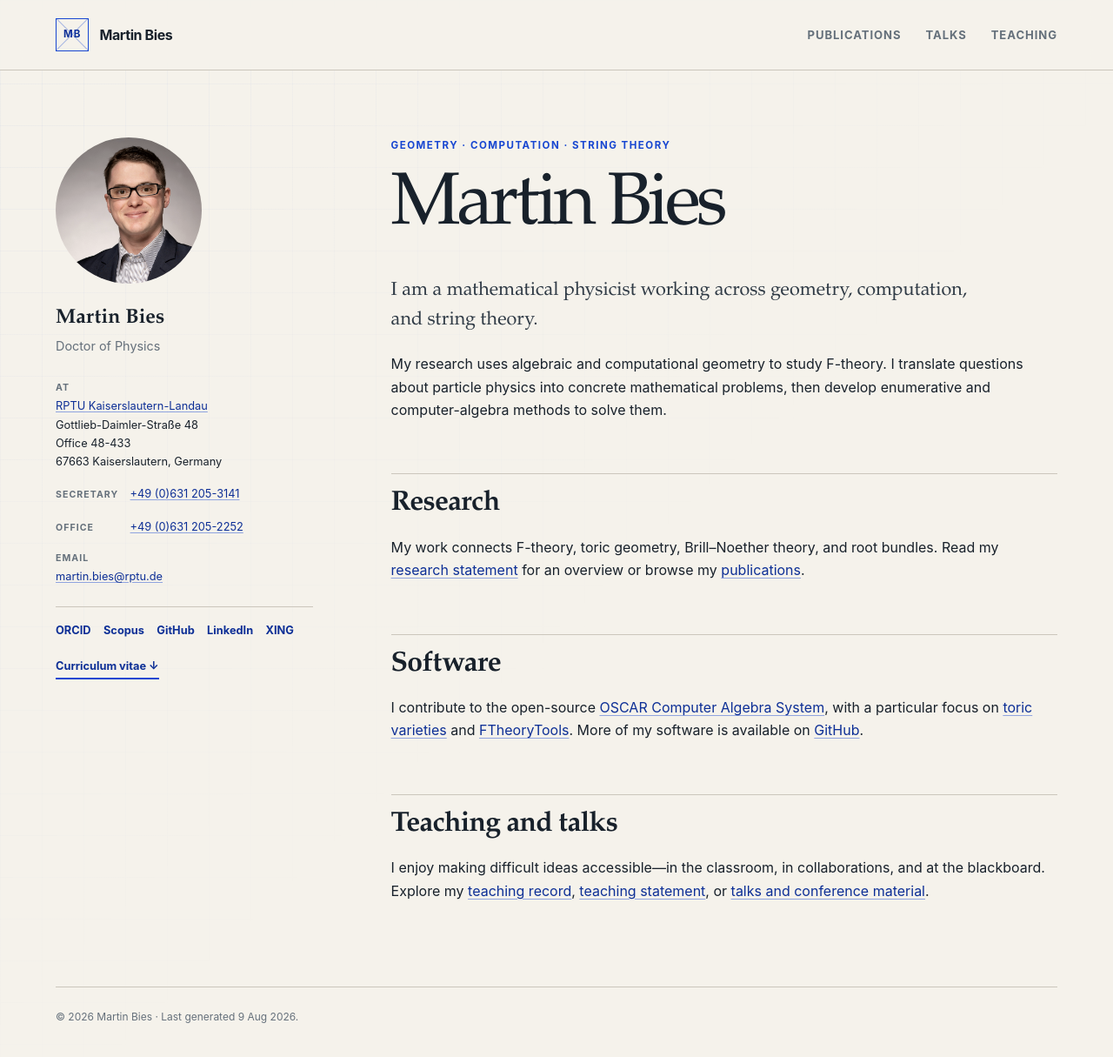
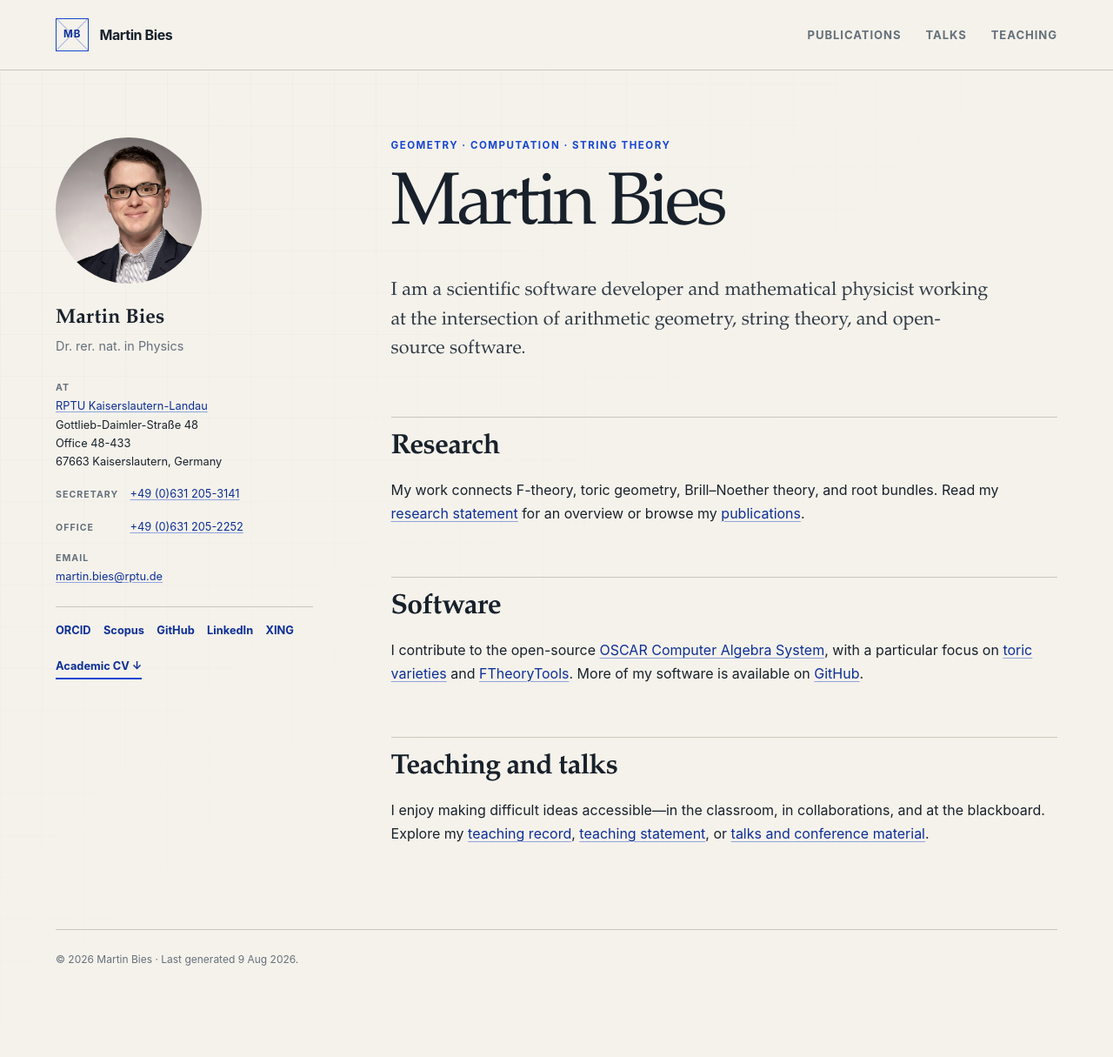
Before and after one commit to MartinBies/MartinBies.github.io, a Jekyll site: the page built from index.md, in a window 1280 px wide and 1219 px high. Shown: the top 1215 px of the window at 87% size. Built offline with Jekyll 4.4.1, drawn with Linux system fonts in a browser that asks for light colours.

Commit message:
Update content

```diff
--- a/_config.yml
+++ b/_config.yml
@@ -12,7 +12,7 @@ theme: null
 # Site Author
 author:
   name: *name
-  bio: "Doctor of Physics"
+  bio: "Dr. rer. nat. in Physics"
   location: "RPTU Kaiserslautern-Landau"
   directions_url: "https://rptu.de/en/routes-and-means-of-transport"
   address: "Gottlieb-Daimler-Straße 48"
--- a/_layouts/default.html
+++ b/_layouts/default.html
@@ -85,7 +85,7 @@
             <a href="https://www.linkedin.com/in/{{ author.linkedin }}" rel="me">LinkedIn</a>
             <a href="https://www.xing.com/profile/{{ author.xing }}" rel="me">XING</a>
           </nav>
-          <a class="profile-cv" href="{{ '/Materials/General/CV_MartinBies.pdf' | relative_url }}">Curriculum vitae <span aria-hidden="true">↓</span></a>
+          <a class="profile-cv" href="{{ '/Materials/General/CV_MartinBies.pdf' | relative_url }}">Academic CV <span aria-hidden="true">↓</span></a>
         </div>
       </div>
     </aside>
--- a/index.md
+++ b/index.md
@@ -3,9 +3,7 @@ title: Martin Bies
 excerpt: "Martin Bies is a mathematical physicist working across geometry, computation, and string theory."
 ---
 
-I am a mathematical physicist working across geometry, computation, and string theory.
-
-My research uses algebraic and computational geometry to study F-theory. I translate questions about particle physics into concrete mathematical problems, then develop enumerative and computer-algebra methods to solve them.
+I am a scientific software developer and mathematical physicist working at the intersection of arithmetic geometry, string theory, and open-source software.
 
 ## Research
 
```
